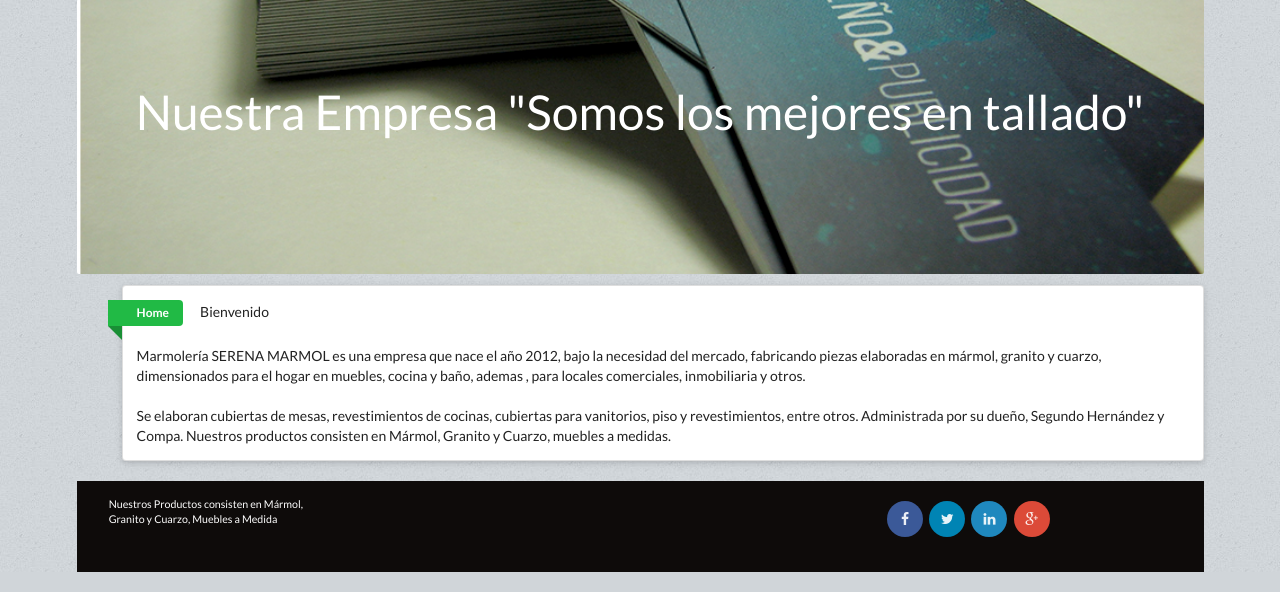
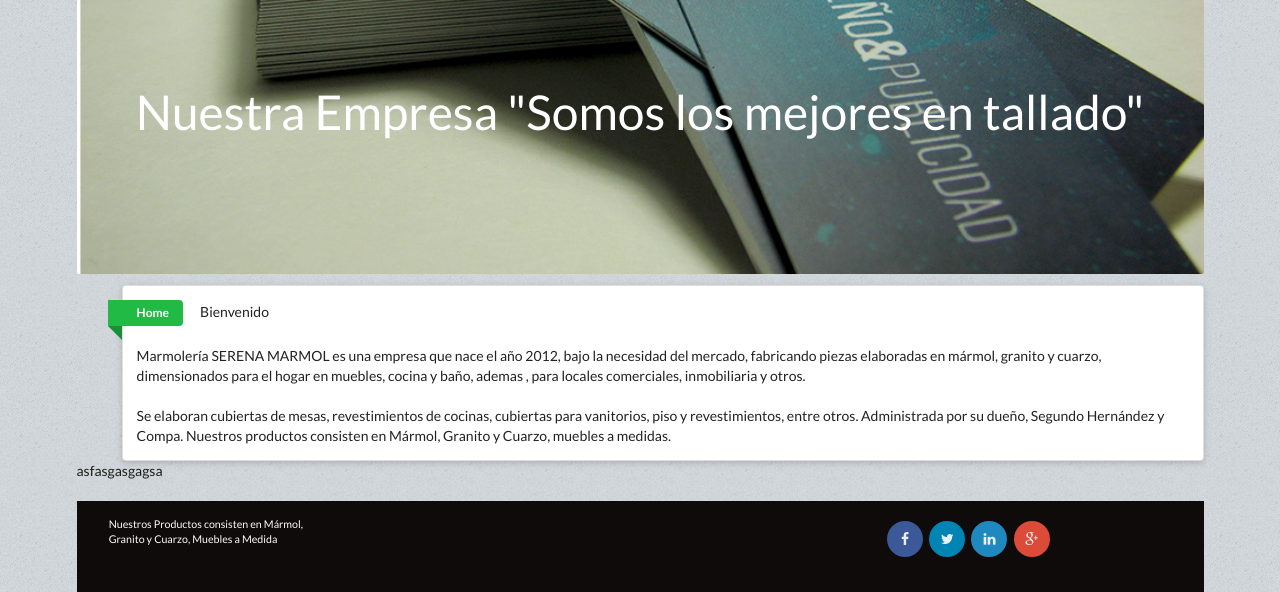
Before and after one commit to osmansmith/marmol, a PHP site: page /marmol/index.php in a window 1280 px wide. Shown: the part 1364-1956 px from the top of the page. Run offline with PHP 8.4, Linux system fonts and the light colour scheme.

Commit message:
Actualice asd ad asd asd
asdadasdasdad

```diff
--- a/footer.php
+++ b/footer.php
@@ -1,4 +1,4 @@
-
+ asfasgasgagsa
      <footer style="background:#0e0b0a; margin-top:3%;">
         <div class="ui stackable two column grid">
         <div style=" color:white; font-size:8pt; min-height: 70px; padding:15px 0 4% 4%;" class="ten wide column">
```
